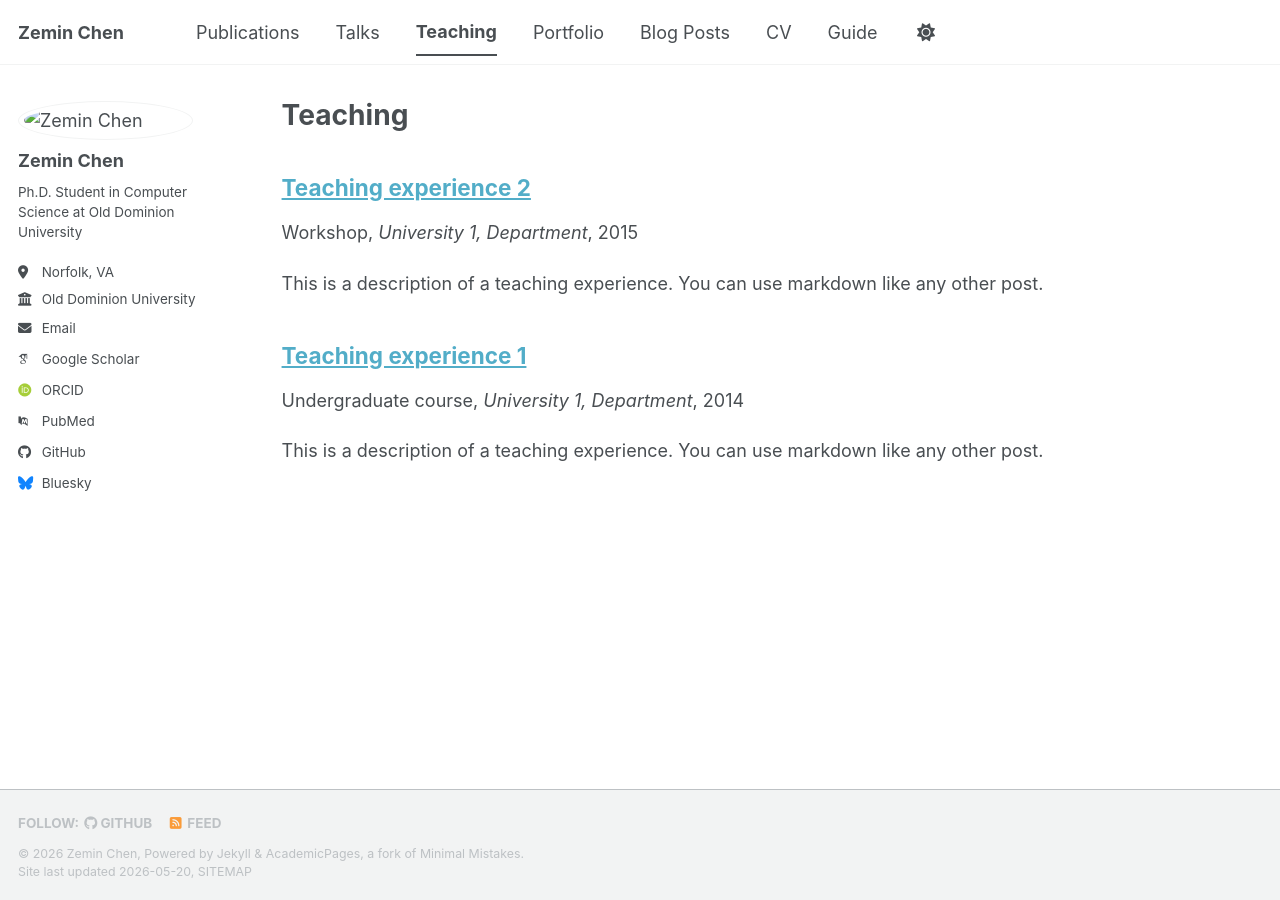
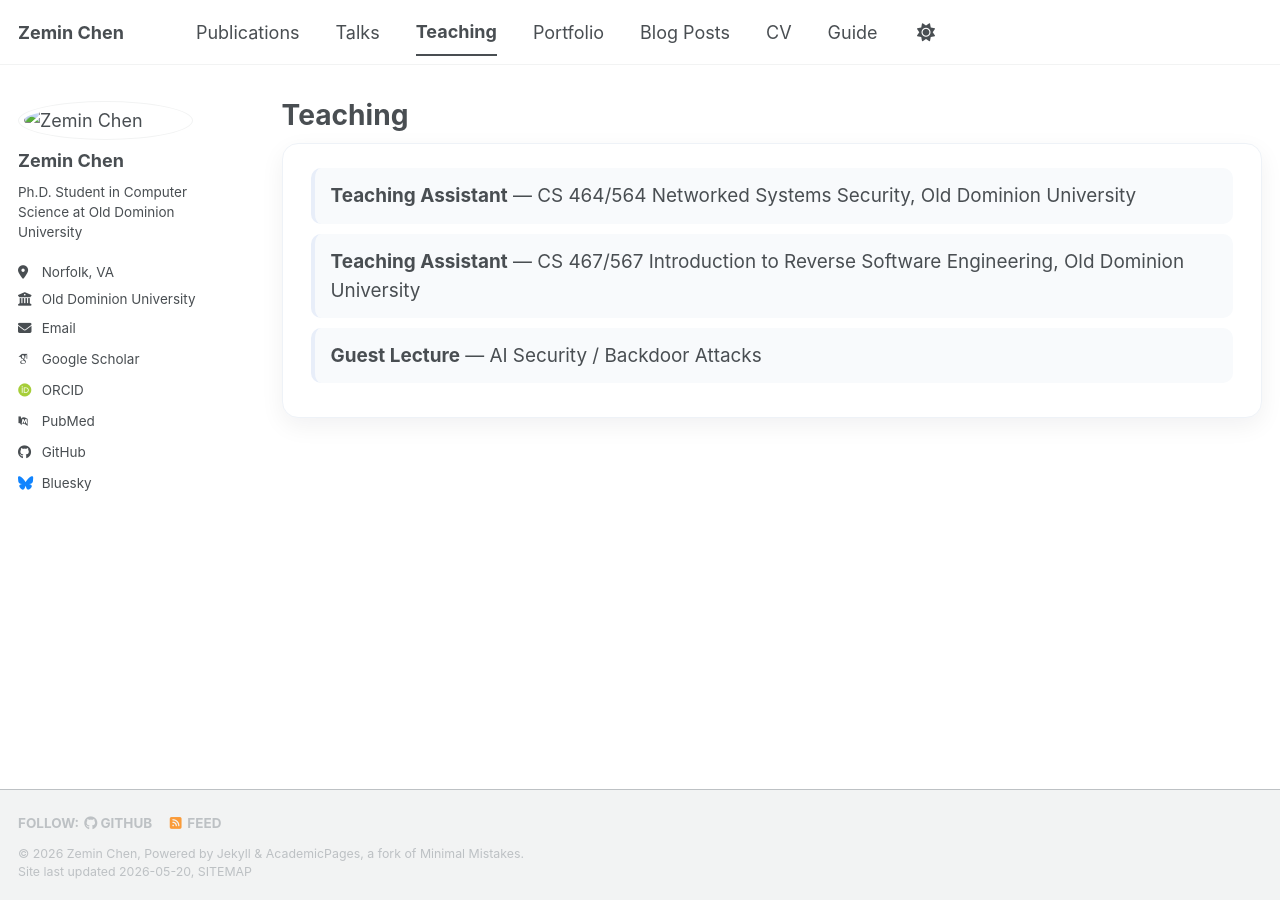
Before and after one commit to jimmychen9/jimmychen9.github.io, a Jekyll site: the page built from _pages/teaching.html, in a window 1280 px wide. Built offline with Jekyll 4.4.1, drawn with Linux system fonts in a browser that asks for light colours; some web fonts are replaced; a script bundle is joined from its source files by our own code; library files that are not in the unit come from our copies.

Commit message:
Update teaching.html

```diff
--- a/_pages/teaching.html
+++ b/_pages/teaching.html
@@ -7,6 +7,12 @@ author_profile: true
 
 {% include base_path %}
 
-{% for post in site.teaching reversed %}
-  {% include archive-single.html %}
-{% endfor %}
+<div class="home-card">
+
+<ul class="clean-list">
+  <li><strong>Teaching Assistant</strong> — CS 464/564 Networked Systems Security, Old Dominion University</li>
+  <li><strong>Teaching Assistant</strong> — CS 467/567 Introduction to Reverse Software Engineering, Old Dominion University</li>
+  <li><strong>Guest Lecture</strong> — AI Security / Backdoor Attacks</li>
+</ul>
+
+</div>
```
